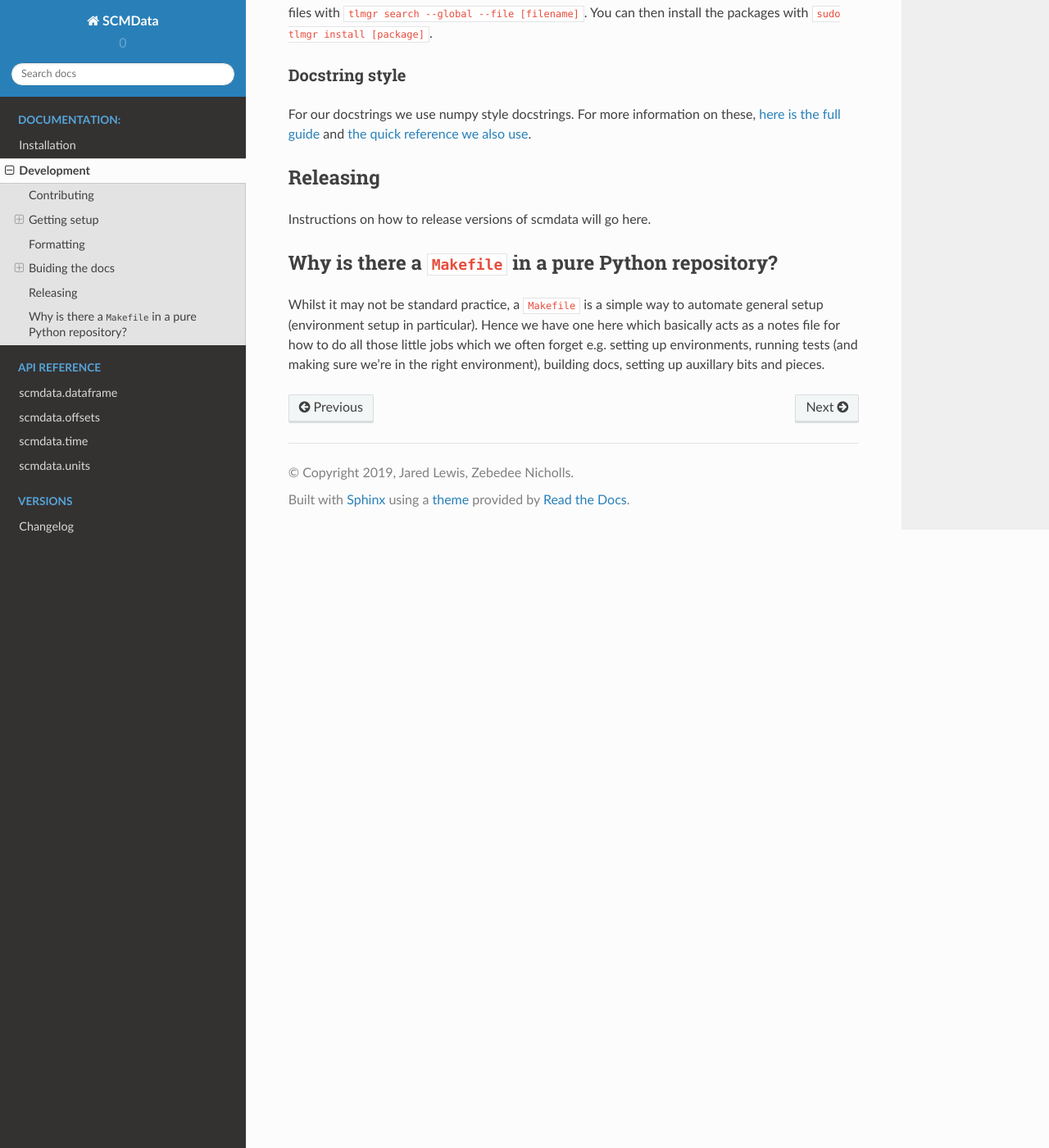
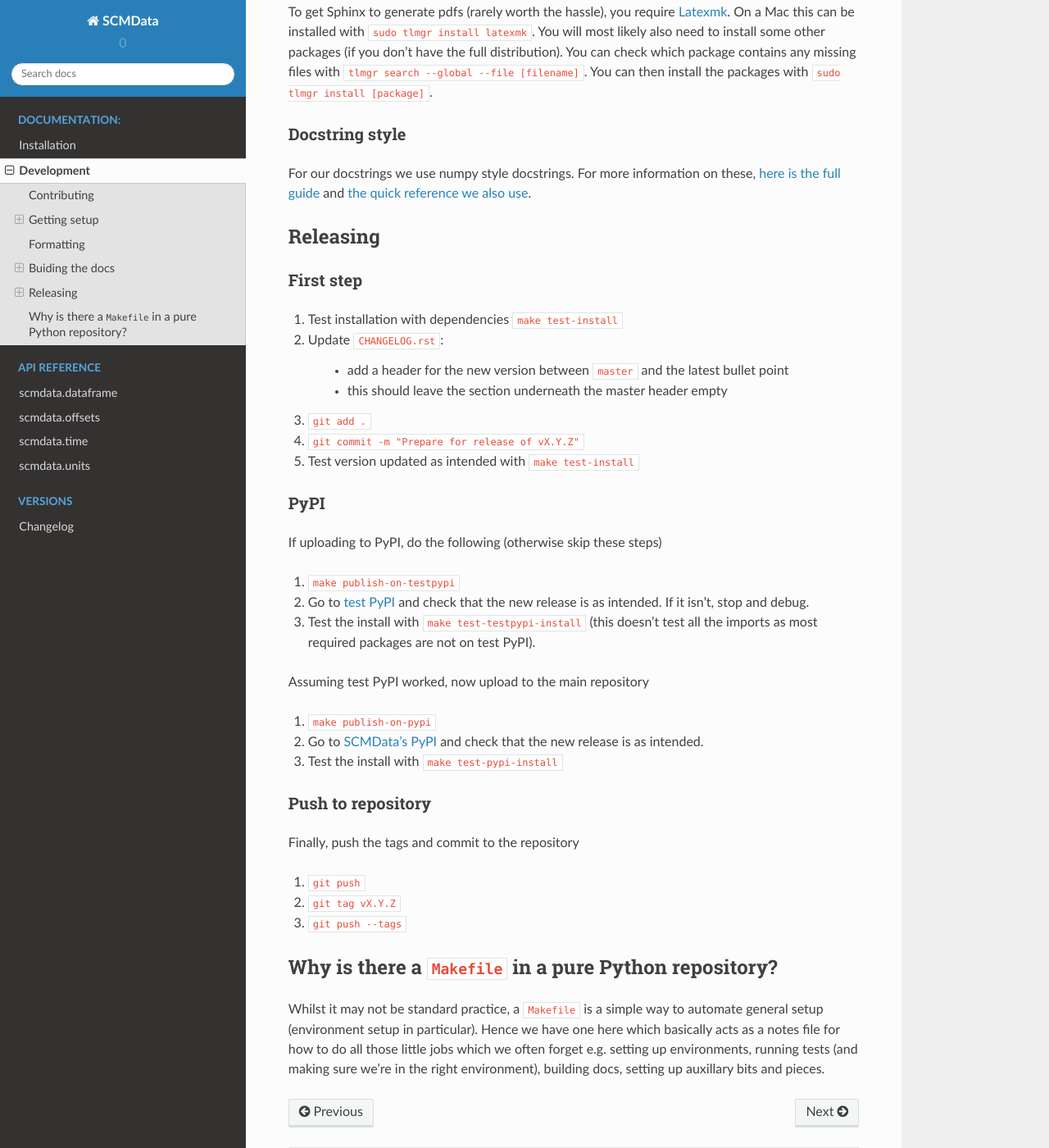
Before and after one commit to openscm/scmdata, a Sphinx documentation site: the page built from docs/source/development.rst, in a window 1280 px wide and 1400 px high, scrolled down 3316 px. Shown: the whole window at 82% size. Built offline with Sphinx 7.4.7 and the Read the Docs theme 2.0.0, drawn with Linux system fonts in a browser that asks for light colours; some of the changed text lies outside the part shown.

Commit message:
Copied silicone's release playbook

```diff
--- a/docs/source/development.rst
+++ b/docs/source/development.rst
@@ -142,8 +142,42 @@
 Releasing
 ---------
 
-Instructions on how to release versions of scmdata will go here.
+First step
+~~~~~~~~~~
 
+#. Test installation with dependencies ``make test-install``
+#. Update ``CHANGELOG.rst``:
+
+    - add a header for the new version between ``master`` and the latest bullet point
+    - this should leave the section underneath the master header empty
+
+#. ``git add .``
+#. ``git commit -m "Prepare for release of vX.Y.Z"``
+#. Test version updated as intended with ``make test-install``
+
+PyPI
+~~~~
+
+If uploading to PyPI, do the following (otherwise skip these steps)
+
+#. ``make publish-on-testpypi``
+#. Go to `test PyPI <https://test.pypi.org/project/scmdata/>`_ and check that the new release is as intended. If it isn't, stop and debug.
+#. Test the install with ``make test-testpypi-install`` (this doesn't test all the imports as most required packages are not on test PyPI).
+
+Assuming test PyPI worked, now upload to the main repository
+
+#. ``make publish-on-pypi``
+#. Go to `SCMData's PyPI`_ and check that the new release is as intended.
+#. Test the install with ``make test-pypi-install``
+
+Push to repository
+~~~~~~~~~~~~~~~~~~
+
+Finally, push the tags and commit to the repository
+
+#. ``git push``
+#. ``git tag vX.Y.Z``
+#. ``git push --tags``
 
 Why is there a ``Makefile`` in a pure Python repository?
 --------------------------------------------------------
@@ -153,3 +187,4 @@
 
 .. _Sphinx: http://www.sphinx-doc.org/en/master/
 .. _SCMData issue tracker: https://github.com/lewisjared/scmdata/issues
+.. _`SCMData's PyPI`: https://pypi.org/project/scmdata/
```
